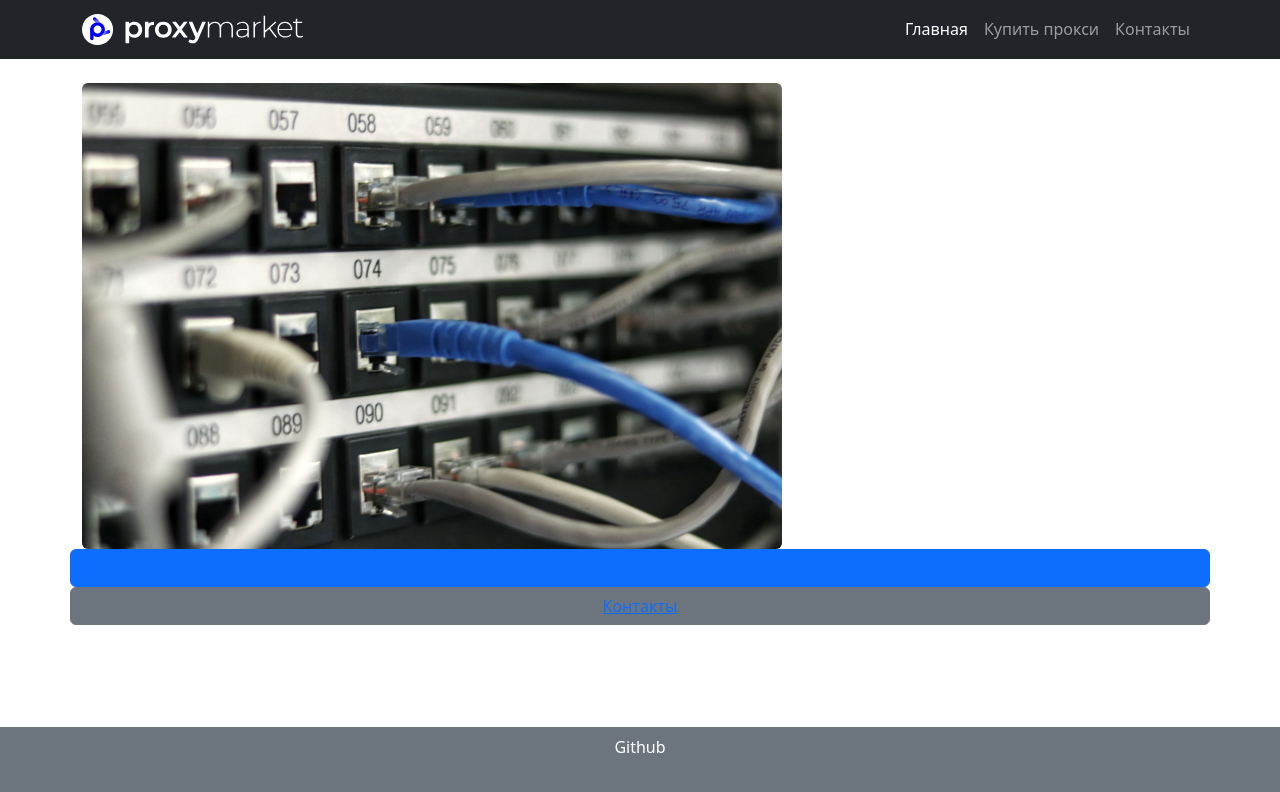
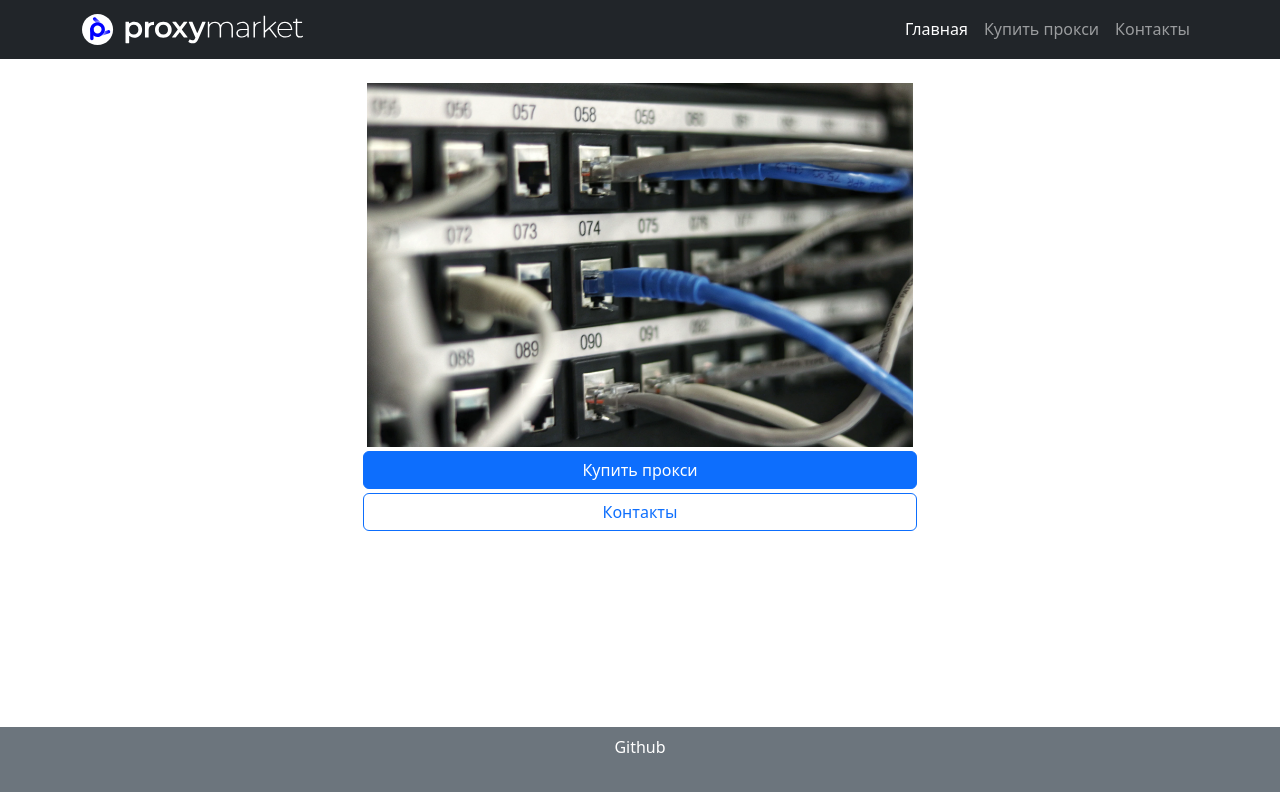
Before and after one commit to Nelfimov/proxy.market-fullstack, a React (Vite) app: page / in a window 1280 px wide. Shown: the top 792 px of the page. Built offline with nearby package versions, Linux system fonts and the light colour scheme.

Commit message:
styling fixes

```diff
--- a/src/pages/Home.tsx
+++ b/src/pages/Home.tsx
@@ -11,22 +11,32 @@ import image from '../assets/background.webp';
 
 export function Home() {
   return (
-    <Col className='justify-content-center'>
+    <>
+      <Row sm={2} className='justify-content-center'>
         <Image
-        width='700px'
+          // width='700px'
           className='self-align-center mx-auto'
           fluid
           rounded
           src={image}
         />
-      <Row>
-        <Button variant='primary'>
-          <NavLink to='/buy-proxie'>Купить прокси</NavLink>
-        </Button>
-        <Button variant='secondary'>
-          <NavLink to='/contacts'>Контакты</NavLink>
-        </Button>
       </Row>
-    </Col>
+      <NavLink
+        to='/buy-proxie'
+        style={{ color: 'white', textDecoration: 'none' }}
+      >
+        <Row sm={2} className='justify-content-center m-1'>
+          <Button variant='primary'>Купить прокси</Button>
+        </Row>
+      </NavLink>
+      <NavLink
+        to='/contacts'
+        style={{ color: 'white', textDecoration: 'none' }}
+      >
+        <Row sm={2} className='justify-content-center m-1'>
+          <Button variant='outline-primary'>Контакты</Button>
+        </Row>
+      </NavLink>
+    </>
   );
 }
```
Lines whose indentation alone changed are shown as unchanged.
